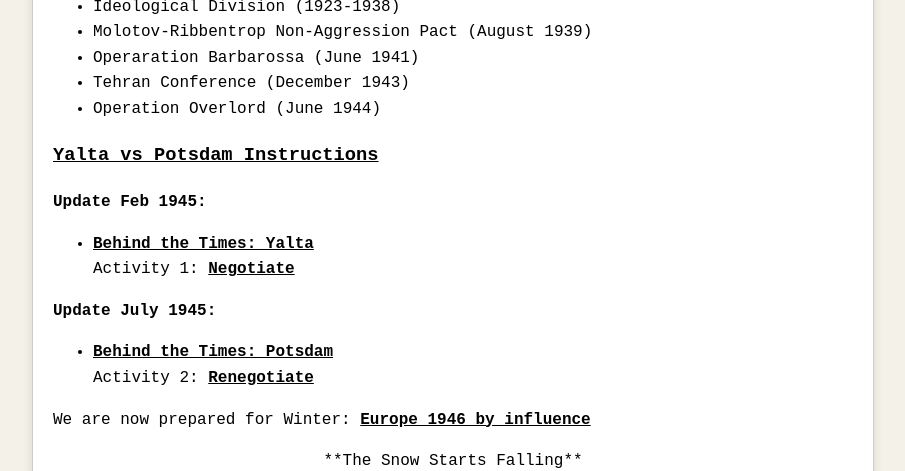
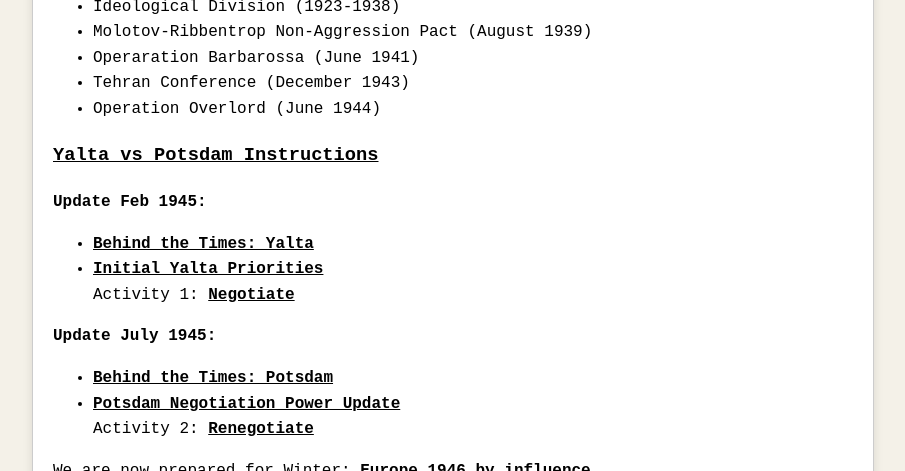
Before and after one commit to jboyce1/CodeWar, a Jekyll site: the page built from classes/PreparingForWinter.md, in a window 1280 px wide and 900 px high, scrolled down 895 px, cut to the strip 0-471 px from the top of the window. Shown: the whole strip, without its empty margins (187-1092 px from the left). Built offline with Jekyll 4.4.1, drawn with Linux system fonts in a browser that asks for light colours.

Commit message:
Update PreparingForWinter.md

```diff
--- a/classes/PreparingForWinter.md
+++ b/classes/PreparingForWinter.md
@@ -26,11 +26,15 @@ title: Preparing for Winter
 ### [Yalta vs Potsdam Instructions]({{ 'classes/PreparingForWinter/Yalta vs Potsdam Instructions.pdf' | relative_url }})
 **Update Feb 1945:**
 - [Behind the Times: Yalta]({{ 'classes/PreparingForWinter/Behind the Times- Yalta.pdf' | relative_url }})
+- [Initial Yalta Priorities]({{ 'classes/PreparingForWinter/Intitial Yalta Priorities 4x6 Cards.pdf' | relative_url }})
     Activity 1: [Negotiate]({{ 'classes/PreparingForWinter/Yalta and Potsdam Options No Explaination.pdf' | relative_url }})
+
+
 
 
 **Update July 1945:**
 - [Behind the Times: Potsdam]({{ '/classes/PreparingForWinter/Behind the Times- Potsdam.pdf' | relative_url }})
+- [Potsdam Negotiation Power Update]({{ 'classes/PreparingForWinter/Potsdam Conference Update 4x6 Cards.pdf' | relative_url }})
     Activity 2: [Renegotiate]({{ 'classes/PreparingForWinter/Yalta and Potsdam Options No Explaination.pdf' | relative_url }})
 
 We are now prepared for Winter: [Europe 1946 by influence]({{ 'classes/PreparingForWinter/Europe 1946 by influence.png' | relative_url }})
```
